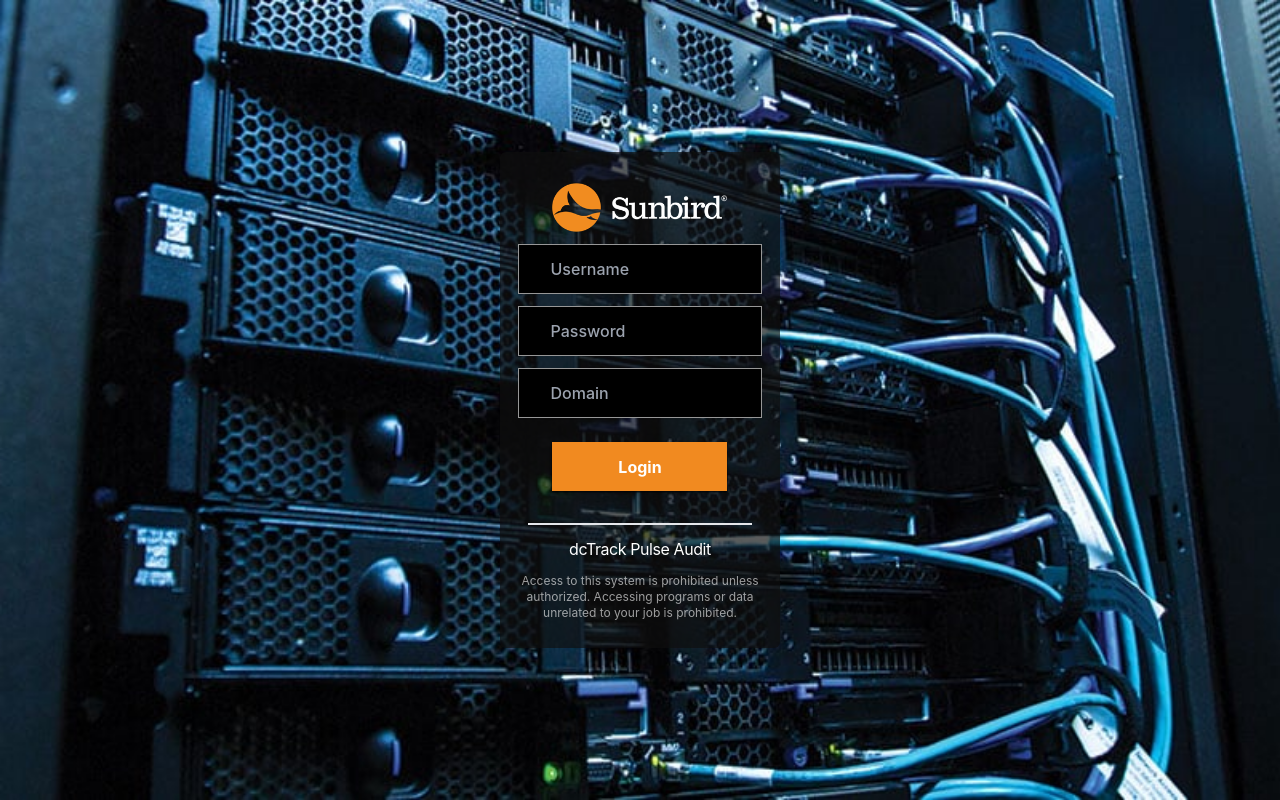
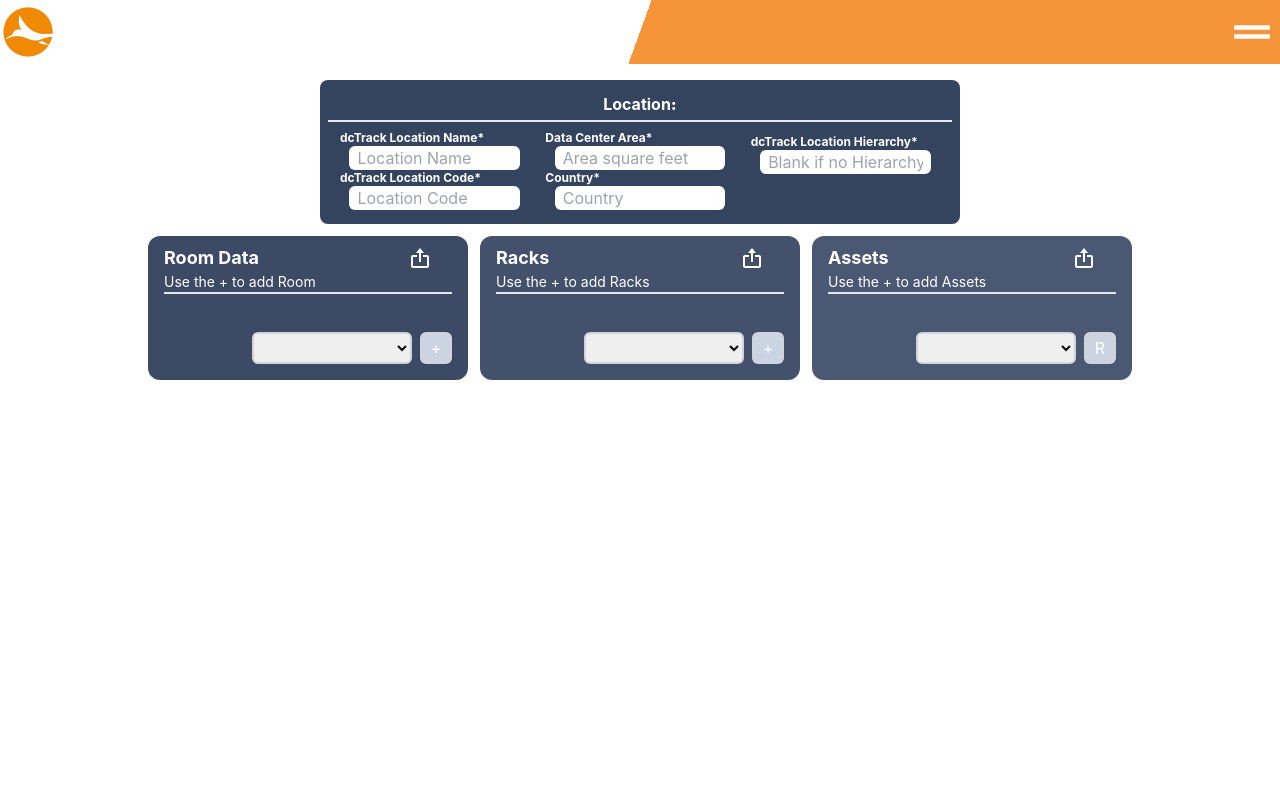
Before and after one commit to TravisAlanH/SunbirdDCIMSurveyv5, a React (Create React App) app: page / in a window 1280 px wide. Built offline with nearby package versions, Linux system fonts and the light colour scheme.

Commit message:
REMOVED EXSPOSED FILES

```diff
--- a/src/Components/Inputs/SearchInput.js
+++ b/src/Components/Inputs/SearchInput.js
@@ -31,7 +31,7 @@
   //   "Units": "US",
   //   "Potential Power (read-only)": 216
   // },
-  let fullURL = "https://raw.githubusercontent.com/TravisAlanH/PulseAuditData/main/";
+  let fullURL = process.env.REACT_APP_BASEURL;
 
   let KeySearching = "MODEL";
   let KeySearching2 = "MAKE";
@@ -87,7 +87,7 @@
       KeyChanging3 = "Height in UP";
       KeyChanging4 = "Type";
       KeyChanging5 = "RU Available";
-      URL = "Cabinet.json";
+      URL = process.env.REACT_APP_RACKURL;
       break;
     case "AssetsArray":
       // Data = Devices;
@@ -114,7 +114,7 @@
       KeyChanging3 = "Rails Used **";
       KeyChanging4 = "Type";
       KeyChanging5 = "Power";
-      URL = "Device.json";
+      URL = process.env.REACT_APP_DEVICEURL;
       break;
     default:
       break;
--- a/src/Slices/Templates.js
+++ b/src/Slices/Templates.js
@@ -170,7 +170,7 @@
     "RoomArrayIndex": 0,
     "AssetsArrayIndex": 0,
     "RacksArrayIndex": 0,
-    "Login": 0,
+    "Login": 1,
   },
 };
 
```
